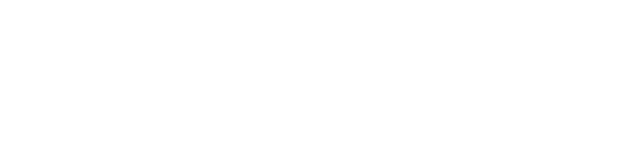
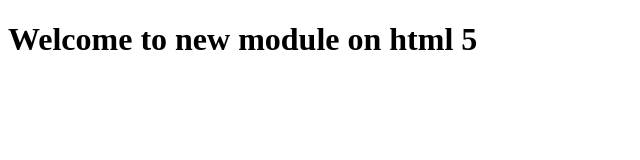
Before and after one commit to JesminChakma/New-folder, a plain HTML site: page index.html in a window 1280 px wide. Shown: the whole page, without its empty margins (0-640 px from the left). Drawn offline with Linux system fonts and the light colour scheme.

Commit message:
Added new

```diff
--- a/index.html
+++ b/index.html
@@ -9,6 +9,6 @@
 </head>
 <body>
 
-    <h1> </h1>
+    <h1>Welcome to new module on html 5</h1>
 </body>
 </html>
--- /dev/null
+++ b/style.css
@@ -0,0 +1,3 @@
+h1{
+    color: blue;
+}
```
